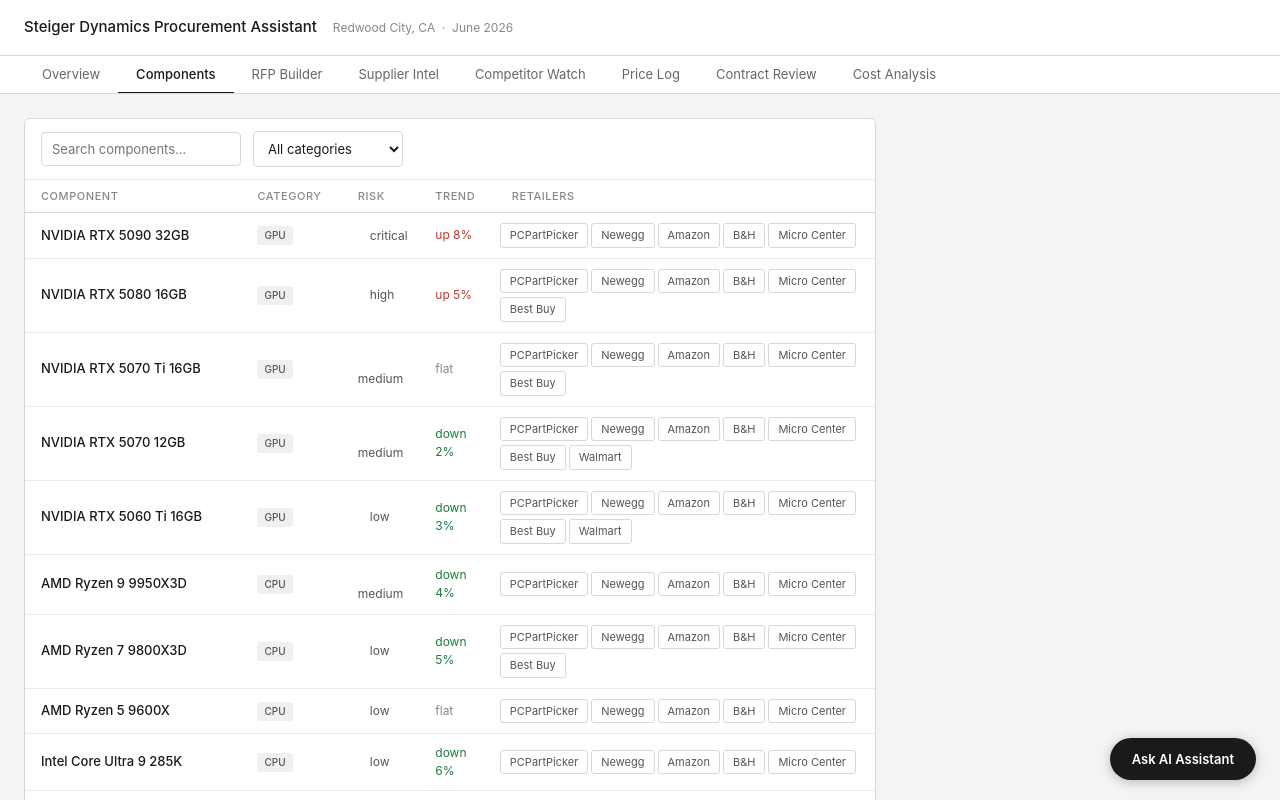
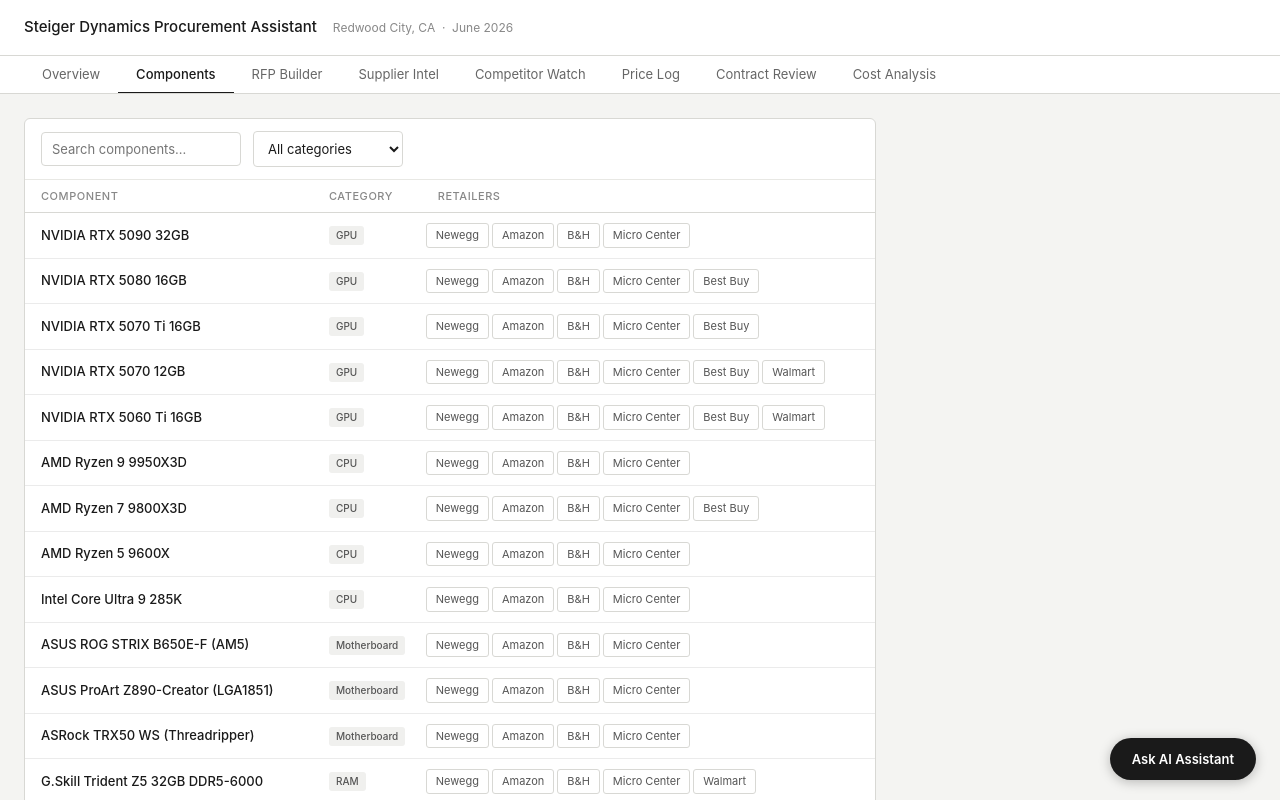
Before and after one commit to Swinzone/Steiger-Procurement-Assistant, a website: page public/index.html in a window 1280 px wide. Both pictures are taken after a click on the button "Components". Shown: the top 800 px of the page. Drawn offline with Linux system fonts and the light colour scheme.

Commit message:
Remove PCPartPicker, fake risk/trend/stats; clean up links

```diff
--- a/public/index.html
+++ b/public/index.html
@@ -151,8 +151,6 @@
 <div id="p-dash" class="pnl on">
   <div class="sr">
     <div class="sb"><div class="sv">25</div><div class="sl">Components tracked</div></div>
-    <div class="sb"><div class="sv" style="color:#c0392b">3</div><div class="sl">Critical supply risks</div></div>
-    <div class="sb"><div class="sv" style="color:#1a7a3e">4</div><div class="sl">Negotiation windows open</div></div>
     <div class="sb"><div class="sv" id="d-sav">$0</div><div class="sl">Savings logged this month</div></div>
   </div>
   <div class="lbl">Active alerts</div>
@@ -186,7 +184,7 @@
     </div>
     <table class="pt">
       <thead><tr>
-        <th style="padding-left:16px">Component</th><th>Category</th><th>Risk</th><th>Trend</th><th>Retailers</th>
+        <th style="padding-left:16px">Component</th><th>Category</th><th>Retailers</th>
       </tr></thead>
       <tbody id="tb"></tbody>
     </table>
@@ -538,7 +536,6 @@
           ${p.parts.map(x=>{
             const q=encodeURIComponent(x[1]);
             const ls=[
-              ['PCPartPicker',`https://pcpartpicker.com/search/#q=${q}`],
               ['Newegg',`https://www.newegg.com/p/pl?d=${q}`],
               ['Amazon',`https://www.amazon.com/s?k=${q}`],
               ['B&H',`https://www.bhphotovideo.com/c/search?q=${q}`],
@@ -615,12 +612,9 @@
   const c=document.getElementById('tc')?.value||'';
   const f=COMPS.filter(x=>(!c||x.cat===c)&&(!s||x.n.toLowerCase().includes(s)));
   const tb=document.getElementById('tb');
-  if(!f.length){tb.innerHTML='<tr><td colspan="5" class="ne">No components match.</td></tr>';return;}
+  if(!f.length){tb.innerHTML='<tr><td colspan="3" class="ne">No components match.</td></tr>';return;}
   tb.innerHTML=f.map(x=>{
-    const tc=x.trend.startsWith('up')?'#c0392b':x.trend.startsWith('down')?'#1a7a3e':'#888';
-    const pcpp=`https://pcpartpicker.com/search/#q=${encodeURIComponent(x.n)}`;
     const retailLinks=[
-      ['PCPartPicker',pcpp],
       ['Newegg',x.links?.Newegg||`https://www.newegg.com/p/pl?d=${encodeURIComponent(x.n)}`],
       ['Amazon',x.links?.Amazon||`https://www.amazon.com/s?k=${encodeURIComponent(x.n)}`],
       ['B&H',x.links?.['B&H']||`https://www.bhphotovideo.com/c/search?q=${encodeURIComponent(x.n)}`],
@@ -631,8 +625,6 @@
     return`<tr>
       <td style="padding-left:16px;font-weight:500;font-size:13px">${x.n}</td>
       <td><span class="cp">${x.cat}</span></td>
-      <td><span class="rd r${x.risk}"></span><span style="font-size:12px;color:#555">${x.risk}</span></td>
-      <td style="color:${tc};font-size:12px">${x.trend}</td>
       <td style="padding:8px 12px 8px 0">${retailLinks.map(([n,u])=>`<a href="${u}" target="_blank" class="lp">${n}</a>`).join('')}</td>
     </tr>`;
   }).join('');
```
